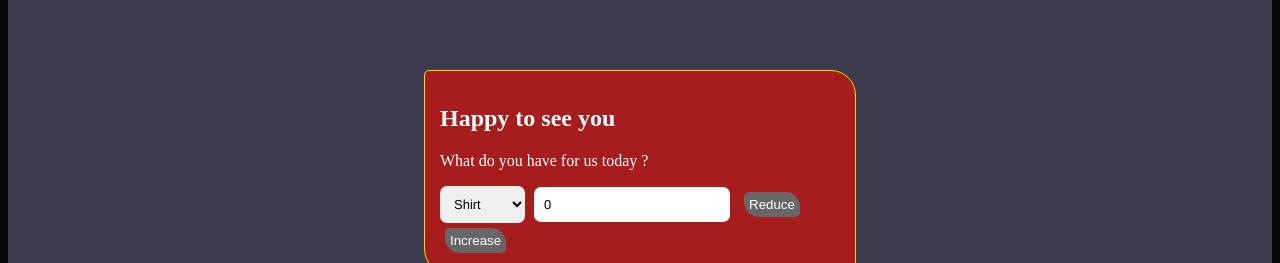
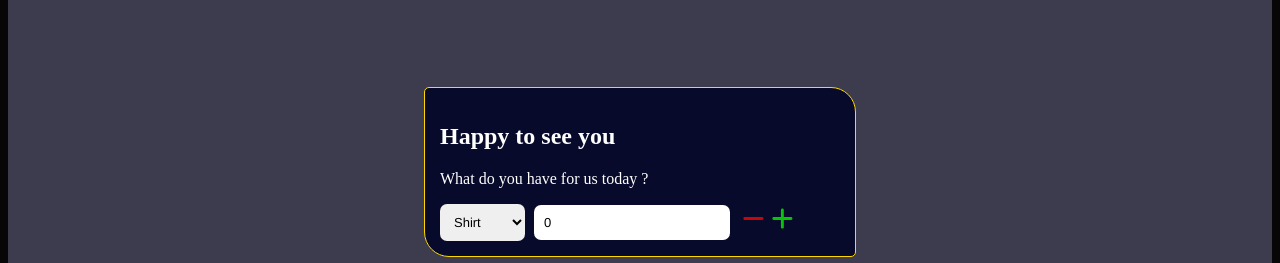
Before and after one commit to OgbodoChinonso/laundry-app, a React (Vite) app: page /welcome in a window 1280 px wide. Shown: the part 689-952 px from the top of the page. Built offline with nearby package versions, Linux system fonts and the light colour scheme.

Commit message:
css update

```diff
--- a/package.json
+++ b/package.json
@@ -10,8 +10,12 @@
     "preview": "vite preview"
   },
   "dependencies": {
+    "@fortawesome/fontawesome-svg-core": "^7.3.1",
+    "@fortawesome/free-solid-svg-icons": "^7.3.1",
+    "@fortawesome/react-fontawesome": "^3.5.0",
     "react": "^19.2.6",
     "react-dom": "^19.2.6",
+    "react-icons": "^5.7.0",
     "react-router-dom": "^7.18.0",
     "zustand": "^5.0.14"
   },
--- a/src/App.css
+++ b/src/App.css
@@ -244,7 +244,7 @@ a:hover{
 }
  .itemSelector{
   width: 400px;
-  background-color: rgb(167, 28, 28);
+  background-color: rgb(8, 10, 43);
   padding: 15px;
   border:1px groove gold;
   border-radius: 5px 25px;
@@ -318,3 +318,30 @@ font-family: 'Franklin Gothic Medium', 'Arial Narrow', Arial, sans-serif
   text-align: center;
   font-size: 15px;
 }
+.faAddBtn{
+  color: rgb(8, 196, 8);
+  font-size: 23px;
+  cursor: pointer;
+  display: inline-block;
+  transition: color 0.3s ease, font-size 0.5s ease;
+  }
+  .faAddBtn:hover{
+    color: rgb(187, 226, 187);
+    font-size: 27px;
+  }
+  .faAddBtn:active{
+    color: darkgreen;
+  }
+  .faMinusBtn{
+  color: rgb(196, 8, 8);
+  font-size: 23px;
+  cursor: pointer;
+  transition: color 0.3s ease, font-size 0.5s ease;
+  }
+  .faMinusBtn:hover{
+    color: rgb(226, 187, 187);
+     font-size: 27px;
+  }
+  .faMinusBtn:active{
+    color: darkred;
+  }
--- a/src/pages/LoggedIn.tsx
+++ b/src/pages/LoggedIn.tsx
@@ -1,4 +1,7 @@
-//import {Link} from 'react-router-dom'
+import { FontAwesomeIcon } from '@fortawesome/react-fontawesome';
+import { faPlus } from '@fortawesome/free-solid-svg-icons'
+import { faMinus } from '@fortawesome/free-solid-svg-icons'
+import { FaTrash } from 'react-icons/fa'
 import { userDetails } from '../store/userStore.ts'
 import { useState,type ChangeEvent } from 'react'
 
@@ -80,8 +83,11 @@ function Welcome(){
       value={quantity}
       min='0'
       placeholder='Put everything' name='quantity'/>
-      <button onClick={removeQuantity}>Reduce</button>
-      <button onClick={addQuantity}>Increase</button>
+      <FontAwesomeIcon icon={faMinus} onClick={removeQuantity}
+      className='faMinusBtn'/>
+      <FontAwesomeIcon icon={faPlus}
+      onClick={addQuantity}
+      className="faAddBtn"/>
     </div>
     </section>
     <section style={{color:'white'}}>
@@ -89,17 +95,23 @@ function Welcome(){
         Add item to list
         </button>
         <div className='displayList'>
-          {addItems.length > 0 ? (addItems.map((item, index)=>
-             (<div key={index}>
+          {addItems.length > 0 ? (addItems.map((item)=>
+             (<div key={item.name}
+             style=
+              {{display:'flex',gap:'15px', backgroundColor: 'darkblue', alignItems:'center',
+               justifyContent: 'space-between '}}>
               <p>
               Added {item.count}  {item.name}(s) for
                NGN{item.price} each
               </p>
-              <span>
+              <span
+               className='subTotal'>
                 (Subtotal: NGN{item.count * item.price})
               </span>
-              <button onClick={() =>
-                deletItem(item.name)}>Remove Item</button>
+              <FaTrash
+               onClick={() =>
+                deletItem(item.name)}
+                className='faMinusBtn' />
                 </div>
           ))): (<p>No items added yet</p>)
           }
```
Also changed, not shown: 1 other file (tests, documents, lock files or other folders).
